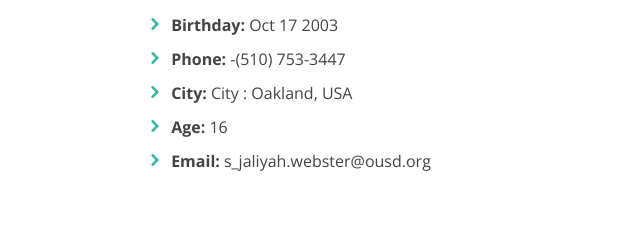
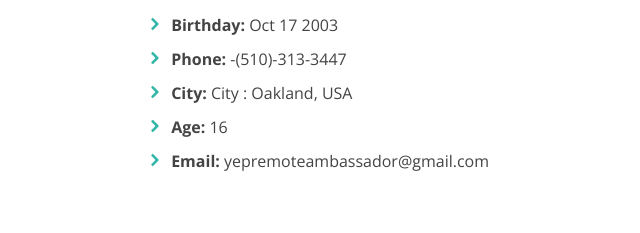
Before and after one commit to jaliyahbaby10/jaliyahbaby10.github.io, a plain HTML site: page about.html in a window 1280 px wide. Shown: the part 277-510 px from the top of the page, 320-960 px from the left. Drawn offline with nearby package versions, Linux system fonts and the light colour scheme.

Commit message:
Update about.html

```diff
--- a/about.html
+++ b/about.html
@@ -91,10 +91,9 @@
               <div class="col-lg-6">
                 <ul>
                   <li><i class="icofont-rounded-right"></i> <strong>Birthday:</strong> Oct 17 2003 </li>
-               <li><i class="icofont-rounded-right"></i> <strong>Phone:</strong> -(510) 753-3447 </li>
+               <li><i class="icofont-rounded-right"></i> <strong>Phone:</strong> -(510)-313-3447 </li>
                  <li><i class="icofont-rounded-right"></i> <strong>City:</strong> City : Oakland, USA</li>
-                 <li><i class="icofont-rounded-right"></i> <strong>Age:</strong> 16</li> <li><i class="icofont-rounded-right"></i> <strong>Email:</strong> s_jaliyah.webster@ousd.org </li>
-                </ul>
+                 <li><i class="icofont-rounded-right"></i> <strong>Age:</strong> 16</li> <li><i class="icofont-rounded-right"></i> <strong>Email:</strong> yepremoteambassador@gmail.com
               </div>
               <div class="col-lg-6">
                 <ul>
```
